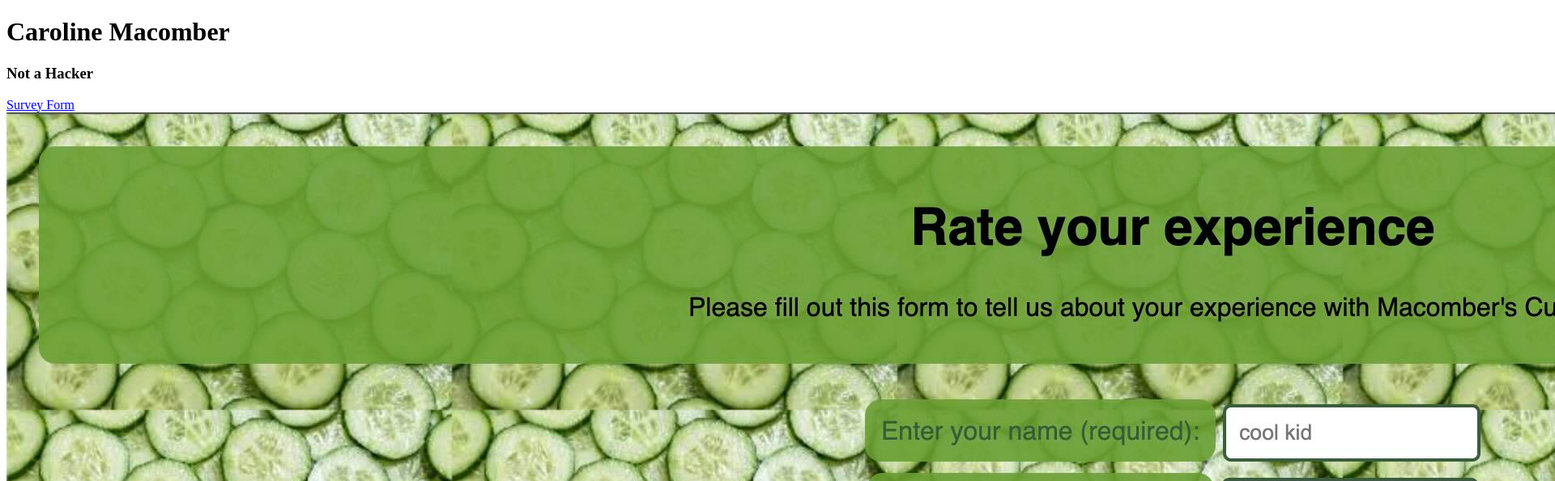
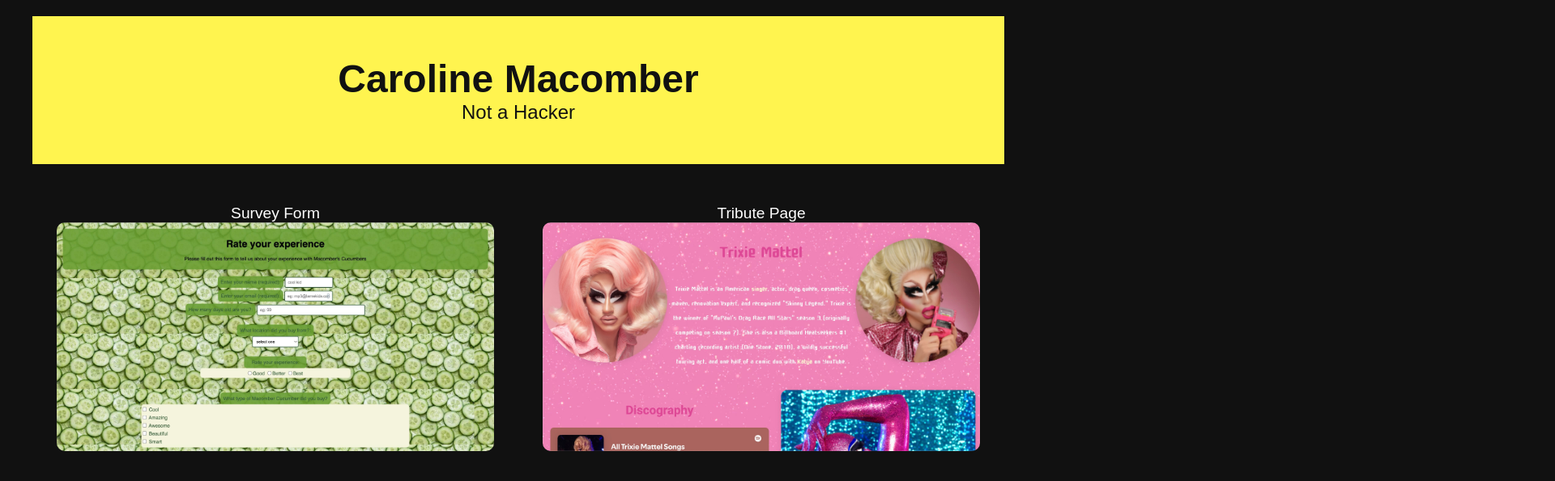
Before and after one commit to mermilmermil/Portfolio, a plain HTML site: page index.html in a window 1280 px wide. Shown: the top 595 px of the page at 81% size, 1920 px wide, since content can reach past the window. Drawn offline with Linux system fonts and the light colour scheme.

Commit message:
finished portfolio

```diff
--- a/index.html
+++ b/index.html
@@ -12,22 +12,22 @@
         <h1>Caroline Macomber</h1>
         <h3>Not a Hacker</h3>
       </div>
-      <div id="row2">
-        <div id="surv-div">
+      <div id="row2" class="content-row">
+        <div id="surv-div" class="previews">
           <a href="https://github.com/mermilmermil/Survey-form">Survey Form</a>
           <img alt="Survey form screenshot" src="Survey form preview.jpg" >
         </div>
-        <div id="Trib-div">
+        <div id="Trib-div" class="previews">
           <a href="https://github.com/mermilmermil/-re-Tribution">Tribute Page</a>
           <img alt="Tribute Page" src="Tribute Page.jpg" >
         </div>
       </div>
-      <div id="row3">
-        <div id="Tech-div">
+      <div id="row3" class="content-row">
+        <div id="Tech-div" class="previews">
           <a href="https://github.com/mermilmermil/My-cool-schedule-nav-bar">Tech Doc Page</a>
           <img src="Tech doc preview.jpg" alt="Tech doc screenshot">
         </div>
-        <div id="landing-div">
+        <div id="landing-div" class="previews">
           <a href="https://github.com/mermilmermil/give-me-your-data">Landing Page</a>
           <img src="Landing Page preview.jpg" alt="Landing page screenshot">
         </div>
--- a/styles.css
+++ b/styles.css
@@ -0,0 +1,70 @@
+/* over all */
+
+body {
+  margin: 0;
+  background-color:  #111;
+  font-family: 'Arial', sans-serif;
+  color: white;
+}
+
+h1, h3 {
+  margin: 0;
+}
+
+main {
+  max-width: 1200px;
+  margin: 0 auto;
+  padding: 20px;
+}
+
+img {
+  width: 100%;
+  border-radius: 10px;
+  transition: transform 0.3s ease, box-shadow 0.3s ease;
+}
+
+.previews {
+  display: flex;
+  flex-direction: column;
+  align-items: center;
+  width: 45%;
+}
+
+a {
+  color: white;
+  text-decoration: none;
+  font-size: 1.2rem;
+  text-align: center;
+  margin-top: 10px;
+  display: block;
+}
+
+
+.previews:hover {
+  text-shadow: 0px 0px 10px yellow;
+}
+
+/* row1 */
+#row1 {
+  background-color: #FFF44F;
+  color: #111;
+  text-align: center;
+  padding: 50px 0;
+}
+
+#row1 h1 {
+  font-size: 3rem;
+}
+
+#row1 h3 {
+  font-size: 1.5rem;
+  font-weight: 300;
+}
+
+/* row2 */
+
+.content-row {
+  display: flex;
+  justify-content: space-around;
+  margin: 40px 0;
+}
```
